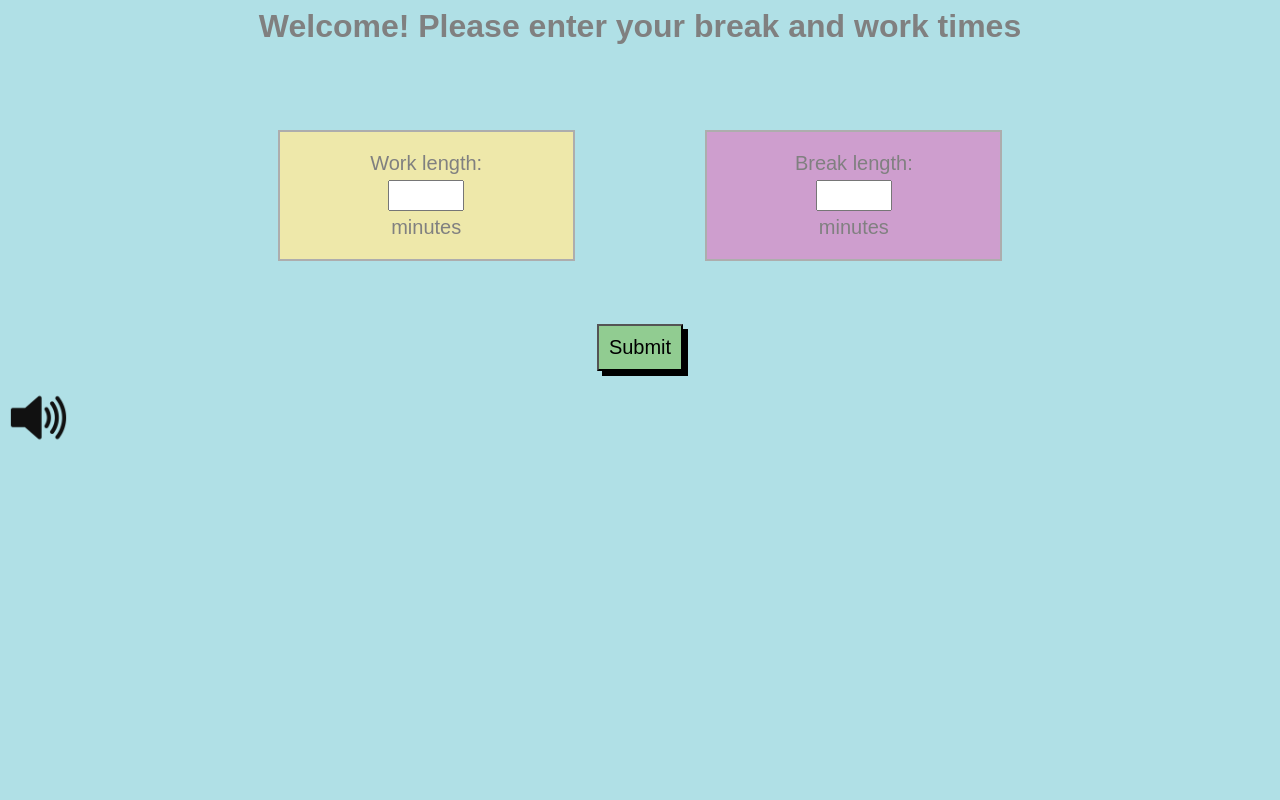
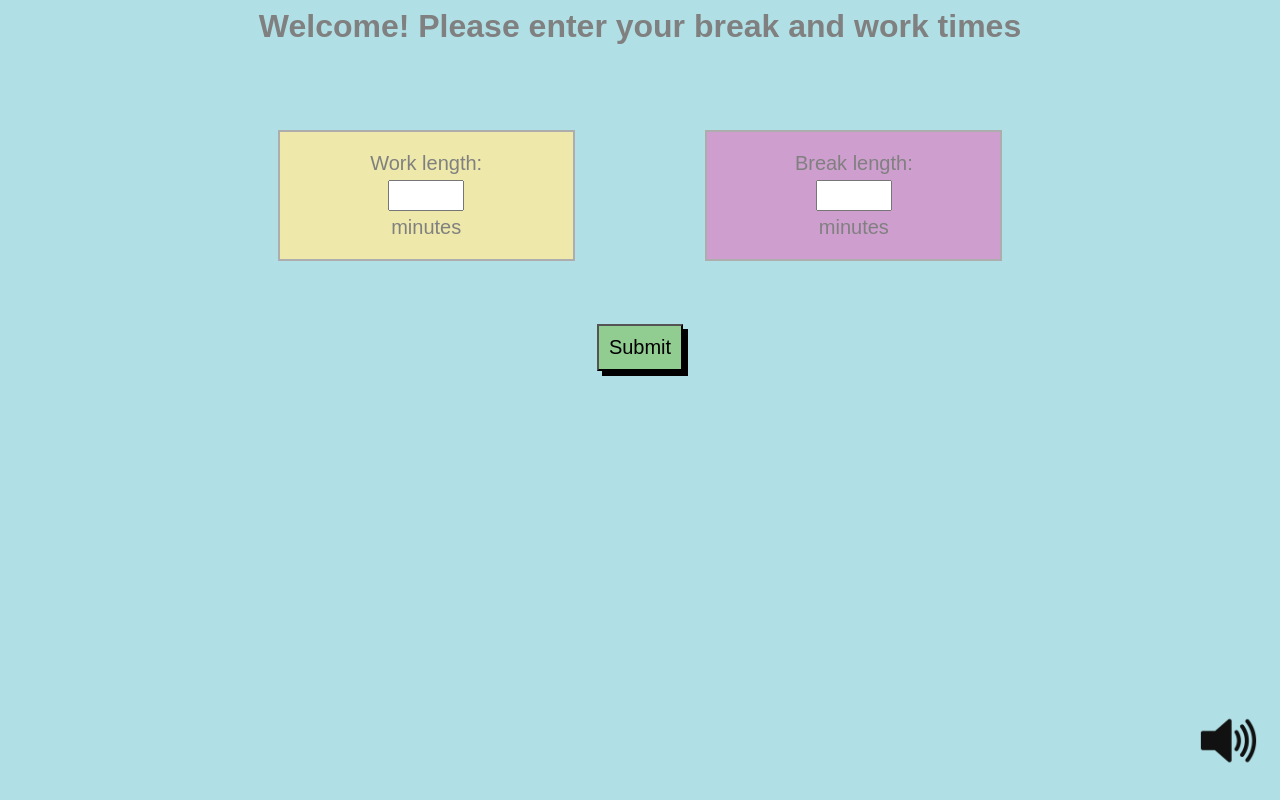
Before and after one commit to alexgooding/break-timer, a Django app: page /home/ in a window 1280 px wide. Run offline with Django 4.2, Linux system fonts and the light colour scheme.

Commit message:
style navigation bar

```diff
--- a/break_timer/static/break_timer/break-timer.css
+++ b/break_timer/static/break_timer/break-timer.css
@@ -102,7 +102,6 @@ input[type=checkbox] {
     display: inline-block;
     padding: 30px;
     background: url("sound_icon.png") no-repeat right;
-    padding-right: 30px;
     background-size: contain;
   }
 
@@ -111,4 +110,17 @@ input[type=checkbox] {
     background-size: contain;
   }
 
-/* TODO: style the div for nav bar */
+#mute-button {
+    float: right;
+    margin: 30px;
+}
+
+#navigation-bar {
+    position: fixed;
+    bottom: 0;
+    width: 100%;
+    display: inline-block;
+}
+
+/* TODO find out how to add padding (on the indside) to the navigation-bar */
+/* TODO don't spend too long with css and start database interactions */
--- a/break_timer/templates/break_timer/home.html
+++ b/break_timer/templates/break_timer/home.html
@@ -26,7 +26,9 @@
             </div>
         </form>
         <div id="navigation-bar">
-            <label><input type="checkbox"><span class="label"></span></label>
+            <div id="mute-button">
+                <label><input type="checkbox"><span class="label"></span></label>
+            </div>
         </div>
     </body>
 </html>
```
